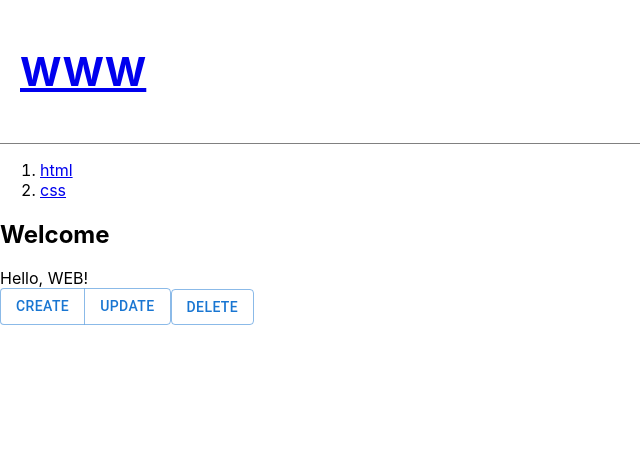
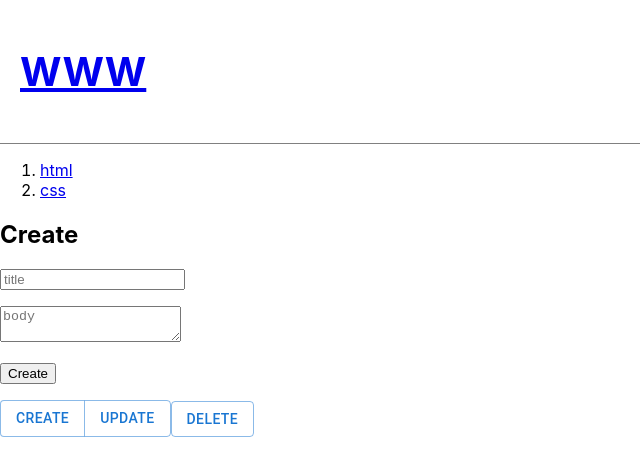
Before and after one commit to zinseo964/react-app, a React (Create React App) app: page /create in a window 1280 px wide. Shown: the top 476 px of the page, without its empty margins (0-640 px from the left). Built offline with nearby package versions, Linux system fonts and the light colour scheme.

Commit message:
using react router to make code concisely

```diff
--- a/src/App.css
+++ b/src/App.css
@@ -3,3 +3,7 @@
   padding: 20px;
   font-size: 20px;
 }
+
+button {
+  margins: 20px;
+}
--- a/src/App.js
+++ b/src/App.js
@@ -1,87 +1,32 @@
-import logo from './logo.svg';
 import './App.css';
 import {useState} from 'react';
 import Button from '@mui/material/Button';
 import ButtonGroup from '@mui/material/ButtonGroup';
-import styled from 'styled-components';
-import { Link } from "react-router-dom";
+import { Link, Routes, Route, useParams} from "react-router-dom";
+import { HeaderStyled } from './HeaderStyled';
+import { Article } from './Article';
+import { Nav } from './Nav';
+import { Create } from './Create';
 
-function Header(props){
-  return <header className={props.className}><h1><Link to="/" onClick={(evt)=>{
-    props.onSelect();
-  }}>WWW</Link></h1></header>
-}
-
-const HeaderStyled = styled(Header)`
-    border-bottom:1px solid gray;
-    color:red;
-`;
-
-function Article(props){
-  return <article>
-    <h2>{props.title}</h2>
-    {props.body}
-  </article>
-}
-function Nav(props){
-  const liTags = props.data.map((e)=>{
-    return <li key={e.id}><Link to={'/read/'+e.id} onClick={(evt)=>{
-      props.onSelect(e.id);
-    }}>{e.title}</Link></li>
-  })
-  return <nav><ol>{liTags}</ol></nav>
-}
-function Create(props){
-  return <article>
-    <h2>Create</h2>
-    <form onSubmit={(evt)=>{
-      evt.preventDefault();
-      const title = evt.target.title.value;
-      const body = evt.target.body.value;
-      props.onCreate(title, body);
-    }}>
-      <p><input type="text" name="title" placeholder="title"></input></p>
-      <p><textarea name="body" placeholder="body"></textarea></p>
-      <p><input type="submit" value="Create"></input></p>
-    </form>
-  </article>;
-}
 function App() {
-  const [mode,setMode] = useState('WELCOME');
-  const [id, setId] = useState(null);
+  const [mode,setMode] = useState('WELCOME'); //todo 삭제예정
+  const [id, setId] = useState(null); // todo 삭제예정
   const [nextId, setNextId] = useState(3);
   const [topics, setTopics] = useState([
     {id:1, title:'html', body:'html is ...'},
     {id:2, title:'css', body:'css is ...'},
   ]);
-  let content = null;
-  if(mode === 'WELCOME'){
-    content = <Article title="Welcome" body="Hello, WEB!"></Article>
-  } else if(mode === 'READ'){
-    const topic = topics.filter(e=>{
-      if(e.id === id) {
-        return true;
-      } else {
-        return false;
-      }
-    })[0];
-    content = <Article title={topic.title} body={topic.body}></Article>
-  } else if(mode === 'CREATE'){
-    content = <Create onCreate={(title, body)=>{
-      const newTopic = {id:nextId, title, body}
-      const newTopics = [...topics];
-      newTopics.push(newTopic);
-      setTopics(newTopics);
-      setId(nextId);
-      setMode('READ');
-      setNextId(nextId+1);
-    }}></Create>;
-  }
+
   return (
     <div>
       <HeaderStyled onSelect={headerHandler()}></HeaderStyled>
       <Nav data={topics}  onSelect={navHandler()}></Nav>
-      {content}
+      <Routes>
+        <Route path="/" element={<Article title="Welcome" body="Hello, WEB!"></Article>}></Route>
+        <Route path="/create" element={<Create onCreate={onCreateHandler()}></Create>} />
+        <Route path="/read/:id" element={<Read topics={topics} ></Read>} />
+
+      </Routes>
       <ButtonGroup>
         <Button component={Link} to="/create" variant="outlined" onClick={createHandler()}>Create</Button>
         <Button variant="outlined">Update</Button>
@@ -89,6 +34,31 @@
       <Button variant="outlined" onClick={deleteHandler()}>Delete</Button>
     </div>
   );
+
+  function Read(props) {
+    const params = useParams();
+    const id = Number(params.id);
+    const topic = props.topics.filter(e=>{
+      if(e.id === id) {
+        return true;
+      } else {
+        return false;
+      }
+    })[0];
+    return <Article title={topic.title} body={topic.body}></Article>
+  }
+
+  function onCreateHandler() {
+    return (title, body) => {
+      const newTopic = { id: nextId, title, body };
+      const newTopics = [...topics];
+      newTopics.push(newTopic);
+      setTopics(newTopics);
+      setId(nextId);
+      setMode('READ');
+      setNextId(nextId + 1);
+    };
+  }
 
   function navHandler() {
     return (id) => {
--- /dev/null
+++ b/src/Article.js
@@ -0,0 +1,6 @@
+export function Article(props) {
+  return <article>
+    <h2>{props.title}</h2>
+    {props.body}
+  </article>;
+}
--- /dev/null
+++ b/src/Create.js
@@ -0,0 +1,15 @@
+export function Create(props) {
+  return <article>
+    <h2>Create</h2>
+    <form onSubmit={(evt) => {
+      evt.preventDefault();
+      const title = evt.target.title.value;
+      const body = evt.target.body.value;
+      props.onCreate(title, body);
+    }}>
+      <p><input type="text" name="title" placeholder="title"></input></p>
+      <p><textarea name="body" placeholder="body"></textarea></p>
+      <p><input type="submit" value="Create"></input></p>
+    </form>
+  </article>;
+}
--- /dev/null
+++ b/src/Header.js
@@ -0,0 +1,7 @@
+import { Link } from "react-router-dom";
+
+export function Header(props) {
+  return <header className={props.className}><h1><Link to="/" onClick={(evt) => {
+    props.onSelect();
+  }}>WWW</Link></h1></header>;
+}
--- /dev/null
+++ b/src/HeaderStyled.js
@@ -0,0 +1,7 @@
+import styled from 'styled-components';
+import { Header } from './Header';
+
+export const HeaderStyled = styled(Header)`
+    border-bottom:1px solid gray;
+    color:red;
+`;
--- /dev/null
+++ b/src/Nav.js
@@ -0,0 +1,10 @@
+import { Link } from "react-router-dom";
+
+export function Nav(props) {
+  const liTags = props.data.map((e) => {
+    return <li key={e.id}><Link to={'/read/' + e.id} onClick={(evt) => {
+      props.onSelect(e.id);
+    }}>{e.title}</Link></li>;
+  });
+  return <nav><ol>{liTags}</ol></nav>;
+}
```
